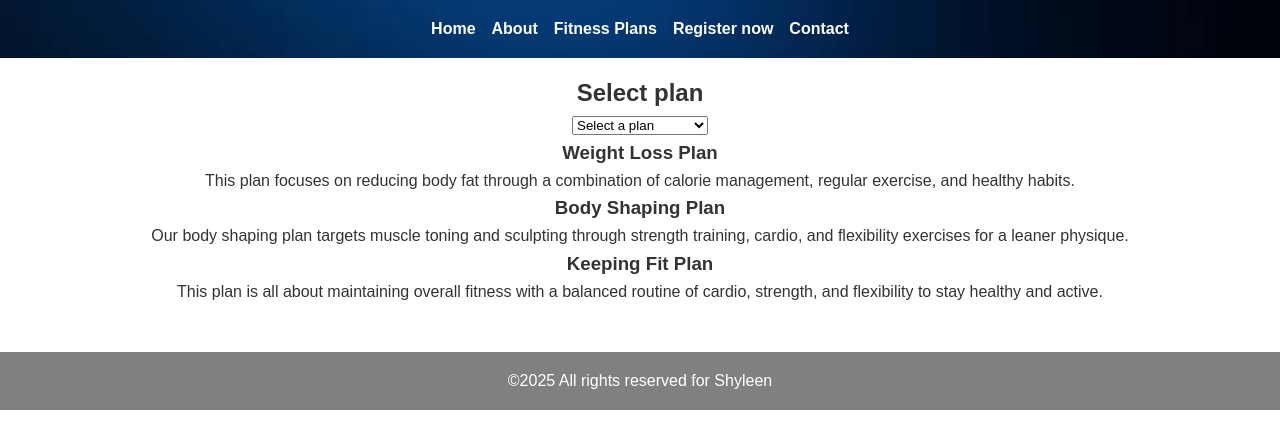
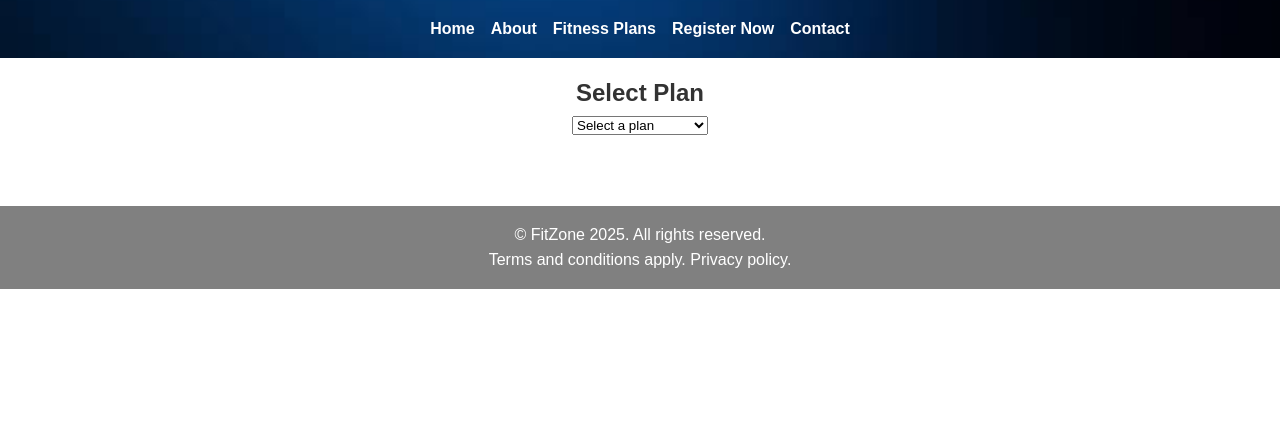
Before and after one commit to Shyleen-m/FitZone_Gym, a plain HTML site: page plans.html in a window 1280 px wide. Drawn offline with Linux system fonts and the light colour scheme.

Commit message:
Update plans.html

```diff
--- a/plans.html
+++ b/plans.html
@@ -4,7 +4,7 @@
     <meta charset="UTF-8">
     <meta name="viewport" content="width=device-width, initial-scale=1.0">
     <link rel="stylesheet" href="style.css">
-    <title>Document</title>
+    <title>Fitness Plans</title>
 </head>
 <body>
     <header>
@@ -13,43 +13,38 @@
                 <li><a href="index.html">Home</a></li>
                 <li><a href="about.html">About</a></li>
                 <li><a href="plans.html">Fitness Plans</a></li>
-                <li><a href="register.html">Register now</a></li>
+                <li><a href="register.html">Register Now</a></li>
                 <li><a href="contact.html">Contact</a></li>
             </ul>
         </nav>
     </header>
     <main class="container">
-        <section class="">
-            <h2>Select plan</h2>
+        <section class="plans selection">
+            <h2>Select Plan</h2>
             <select id="planSelect" onchange="showPlanInfo()">
-                <option value="">Select a plan</option>
+                <option value="" disabled selected>Select a plan</option>
                 <option value="weightloss">Weight Loss Plan</option>
                 <option value="bodyshaping">Body Shaping Plan</option>
                 <option value="keepingfit">Keeping Fit Plan</option>
             </select>
-
-            <div id="weightloss" class="plan-info">
+            <div id="SelectedPlan" style="margin-top:20px;"></div>
+            <div id="weightloss" class="plan-info" style="display: none;">
                 <h3>Weight Loss Plan</h3>
                 <p>This plan focuses on reducing body fat through a combination of calorie management, regular exercise, and healthy habits.</p>
             </div>
-
-            <div id="bodyshaping" class="plan-info">
+            <div id="bodyshaping" class="plan-info" style="display: none;">
                 <h3>Body Shaping Plan</h3>
                 <p>Our body shaping plan targets muscle toning and sculpting through strength training, cardio, and flexibility exercises for a leaner physique.</p>
             </div>
-
-            <div id="keepingfit" class="plan-info">
+            <div id="keepingfit" class="plan-info" style="display: none;">
                 <h3>Keeping Fit Plan</h3>
                 <p>This plan is all about maintaining overall fitness with a balanced routine of cardio, strength, and flexibility to stay healthy and active.</p>
             </div>
-
         </section>
     </main>
-
-
-
     <footer>
-        <p>&COPY;2025 All rights reserved for Shyleen</p>
+        <p>&COPY; FitZone 2025. All rights reserved.</p>
+        <p>Terms and conditions apply. Privacy policy.</p>
     </footer>
     <script src="plans.js"></script>
 </body>
```
